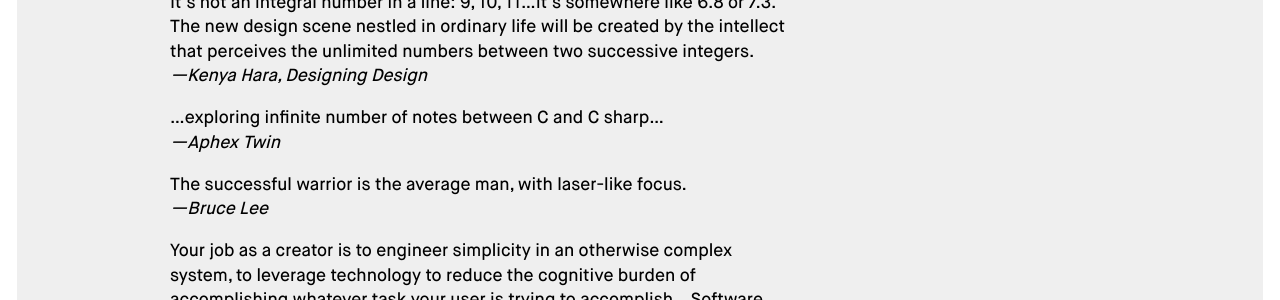
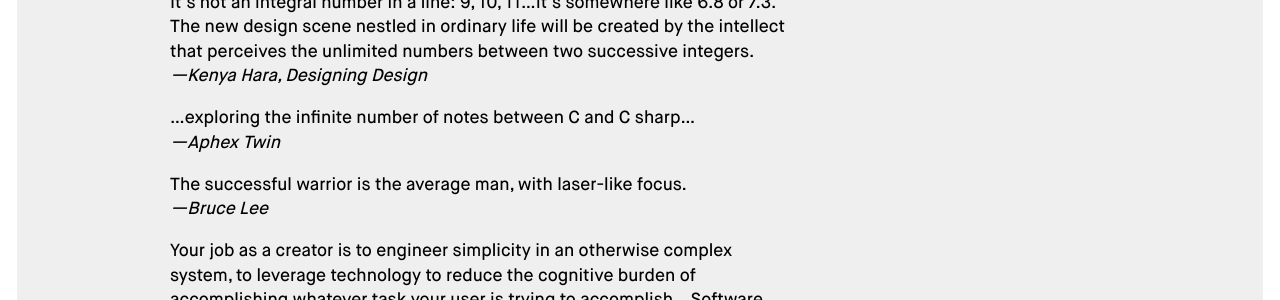
Before and after one commit to regmtait/regmtait.co.uk, a Jekyll site: the page built from quotes.md, in a window 1280 px wide. Shown: the part 576-876 px from the top of the page. Built offline with Jekyll 4.4.1, drawn with Linux system fonts in a browser that asks for light colours.

Commit message:
text edit

```diff
--- a/quotes.md
+++ b/quotes.md
@@ -22,7 +22,7 @@
 > The future is not where everyone looks for it, “there,” right after the present. It’s not an integral number in a line: 9, 10, 11…It’s somewhere like 6.8 or 7.3. The new design scene nestled in ordinary life will be created by the intellect that perceives the unlimited numbers between two successive integers.
 > <br><cite>—Kenya Hara, Designing Design</cite>
 
-> …exploring infinite number of notes between C and C sharp…
+> …exploring the infinite number of notes between C and C sharp…
 <br><cite>—Aphex Twin</cite>
 
 > The successful warrior is the average man, with laser-like focus.
```
